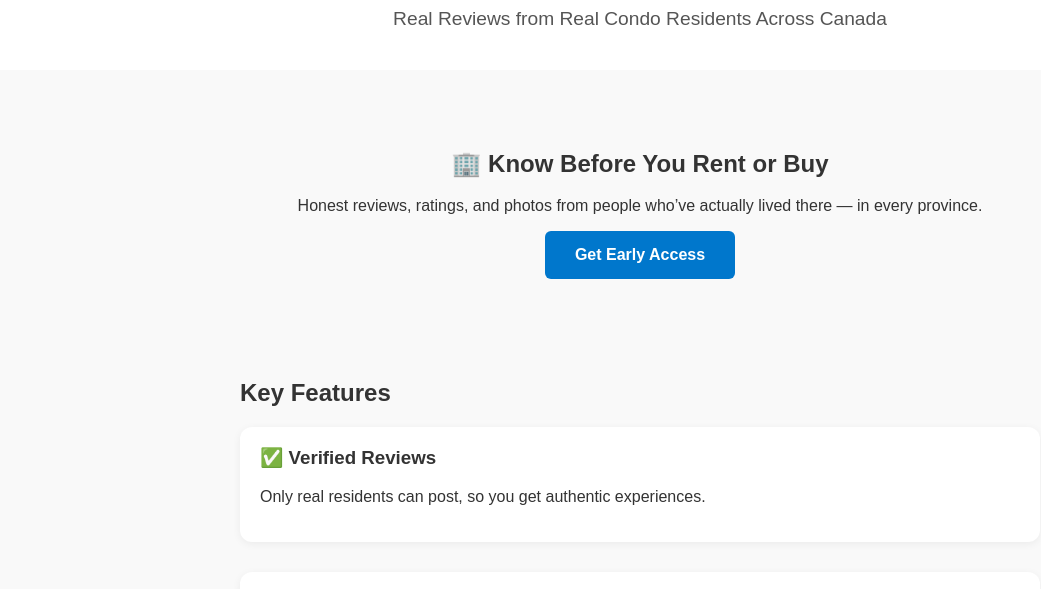
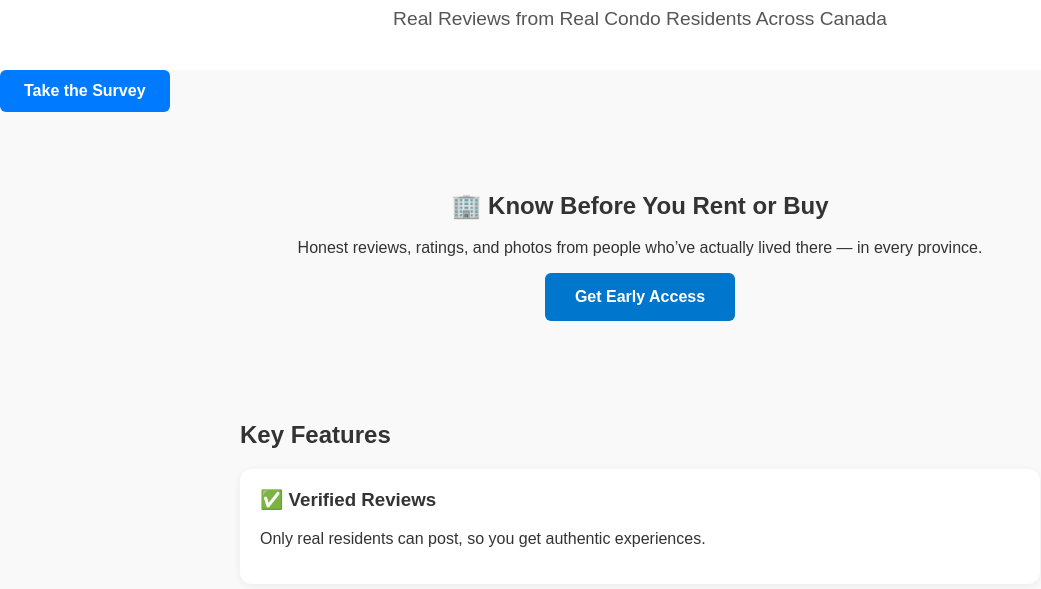
Before and after one commit to tahir517/Condo-Review-, a plain HTML site: page index.html in a window 1280 px wide. Shown: the part 158-747 px from the top of the page, without its empty margins (0-1041 px from the left). Drawn offline with Linux system fonts and the light colour scheme.

Commit message:
Update index.html

```diff
--- a/index.html
+++ b/index.html
@@ -72,7 +72,7 @@
     <h1>Condo Review</h1>
     <p>Real Reviews from Real Condo Residents Across Canada</p>
   </header>
-
+<a href="https://tally.so/r/nWZlkP" target="_blank" style="display: inline-block; padding: 12px 24px; background-color: #007bff; color: white; border-radius: 6px; text-decoration: none; font-weight: bold;">Take the Survey</a>
   <section class="section">
     <div class="cta">
       <h2>🏢 Know Before You Rent or Buy</h2>
```
